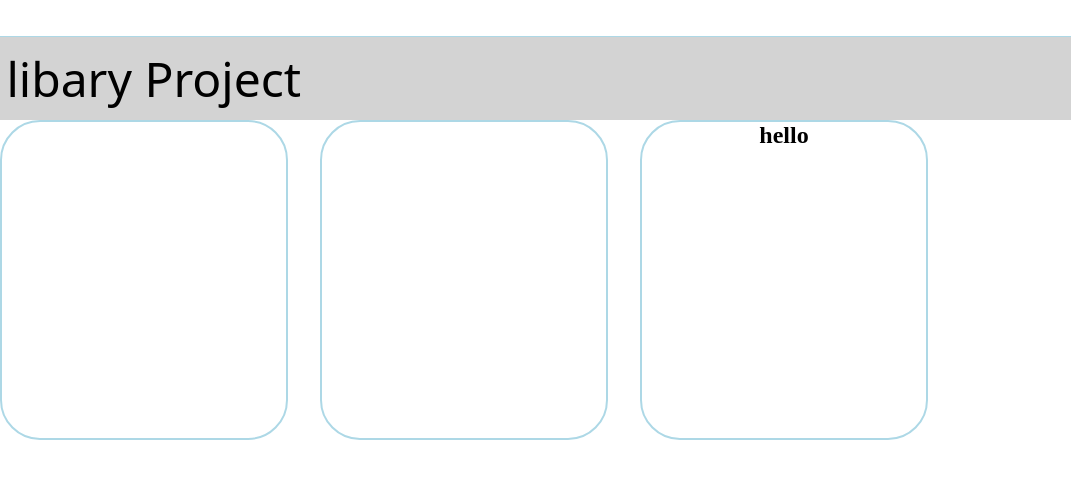
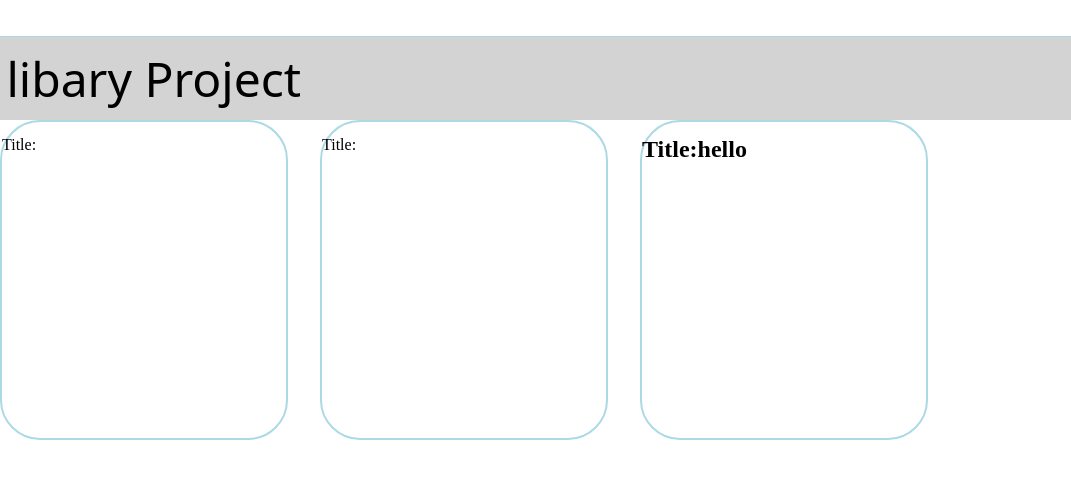
Before and after one commit to sicxx-xnx/library, a plain HTML site: page index.html in a window 1280 px wide. Shown: the full height of the page, 0-1071 px from the left. Drawn offline with Linux system fonts and the light colour scheme; a web font is replaced by a local one.

Commit message:
change title position in template

```diff
--- a/app.css
+++ b/app.css
@@ -71,8 +71,12 @@ display: flex;
 
 .titleTemplateHolder {
 display: flex;
-justify-content: center;
+justify-content: start;
+margin-top: 5%;
 width: 100%;
+}
+.titleTemplateHolder::before {
+content: "Title"":" ;
 }
 
 
```
